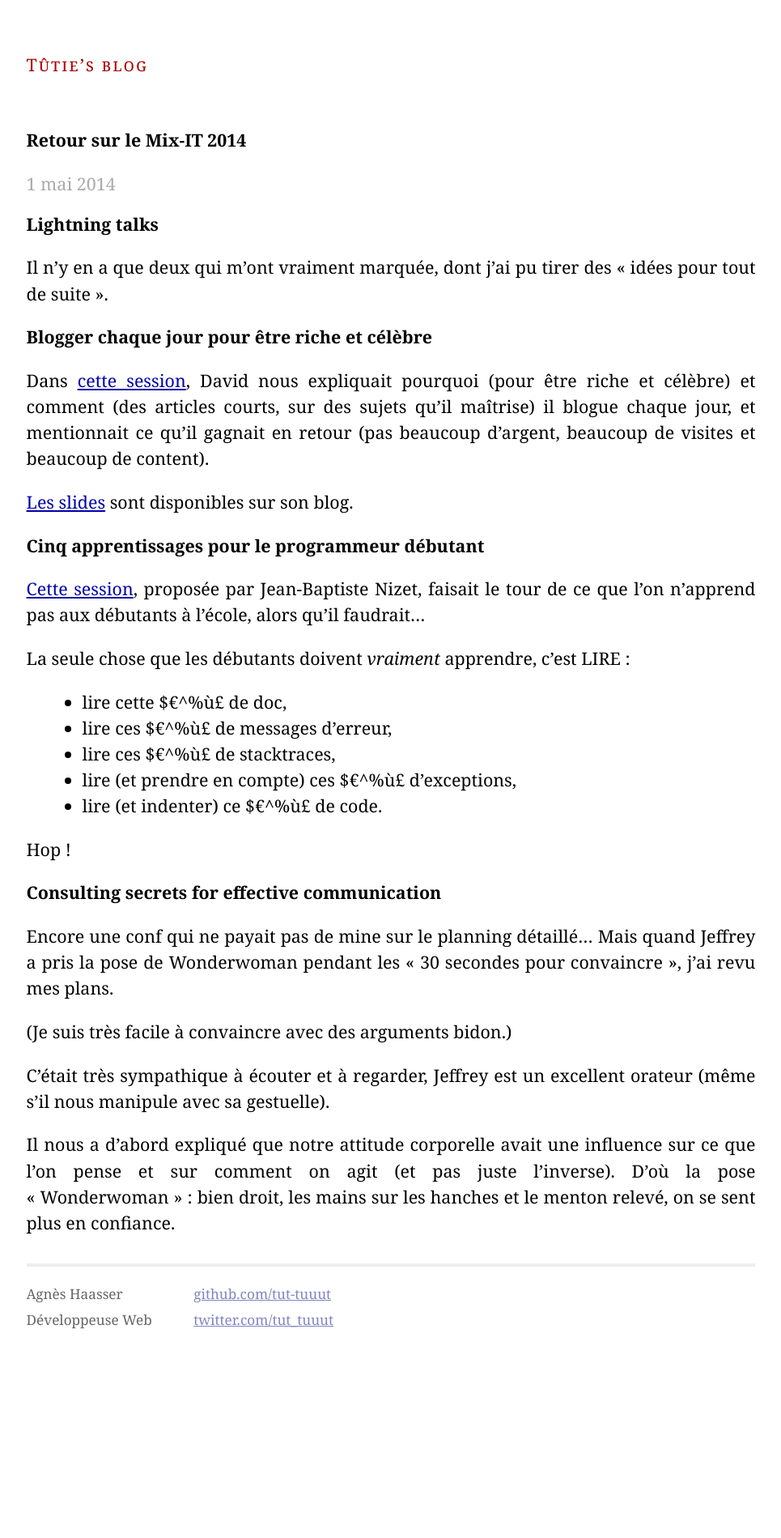
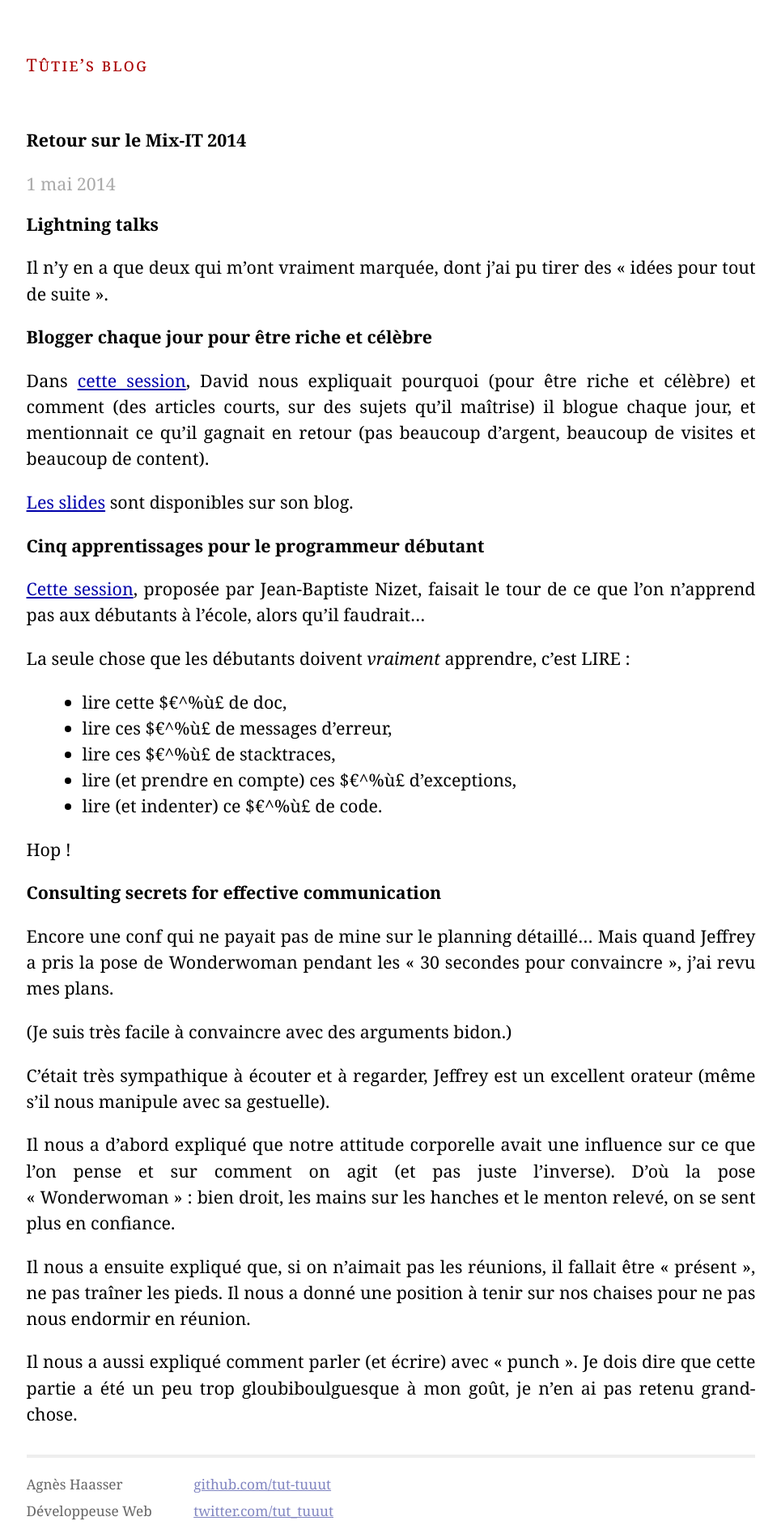
Before and after one commit to tut-tuuut/tut-tuuut.github.io, a Jekyll site: the page built from _posts/2014-05-01-mix-it-2014.md, in a window 1280 px wide. Shown: the whole page at 81% size, without its empty margins (157-1122 px from the left). Built offline with Jekyll 4.4.1, drawn with Linux system fonts in a browser that asks for light colours; Markdown is read by kramdown in place of the engine named in the settings; before the commit the page ends 1663 px from its top, so only the background shows below that.

Commit message:
Mod: communication secrets #2

```diff
--- a/_posts/2014-05-01-mix-it-2014.md
+++ b/_posts/2014-05-01-mix-it-2014.md
@@ -37,6 +37,10 @@ C'était très sympathique à écouter et à regarder, Jeffrey est un excellent
 
 Il nous a d'abord expliqué que notre attitude corporelle avait une influence sur ce que l'on pense et sur comment on agit (et pas juste l'inverse). D'où la pose « Wonderwoman » : bien droit, les mains sur les hanches et le menton relevé, on se sent plus en confiance.
 
+Il nous a ensuite expliqué que, si on n'aimait pas les réunions, il fallait être « présent », ne pas traîner les pieds. Il nous a donné une position à tenir sur nos chaises pour ne pas nous endormir en réunion.
+
+Il nous a aussi expliqué comment parler (et écrire) avec « punch ». Je dois dire que cette partie a été un peu trop gloubiboulguesque à mon goût, je n'en ai pas retenu grand-chose.
+
 [light-blog]: http://www.mix-it.fr/lightning/543/blogger-chaque-jour-pour-etre-riche-et-celebre
 [slides-david]: http://blog.javabien.net/2014/04/29/
 [light-debutants]: http://www.mix-it.fr/lightning/560/5-apprentissages-pour-le-programmeur-debutant
```
